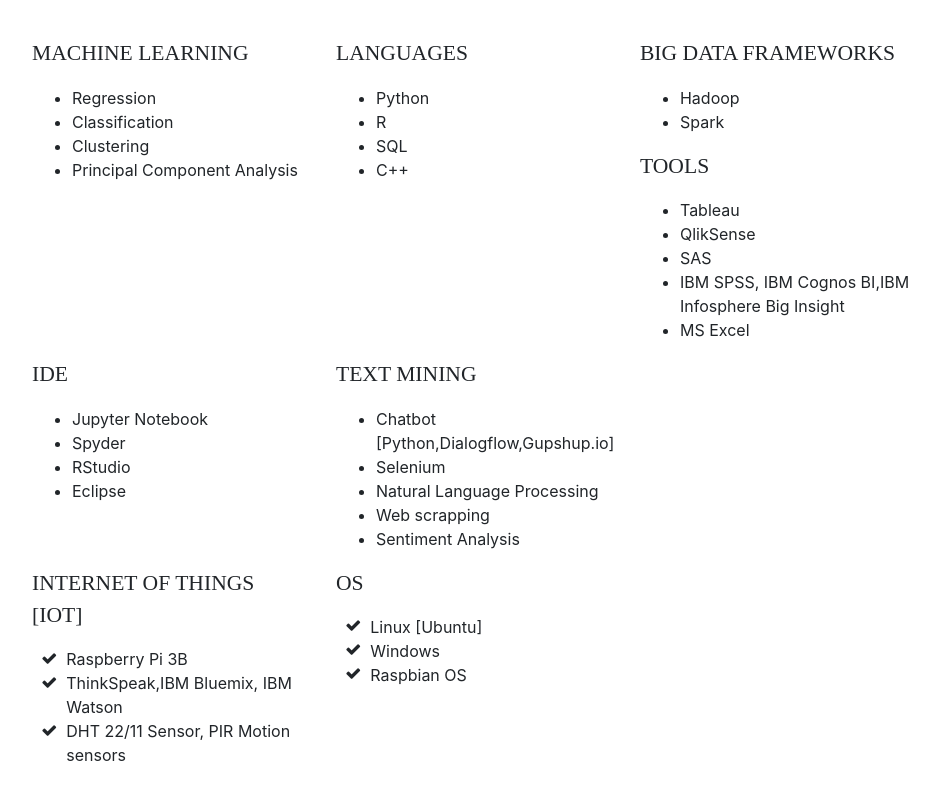
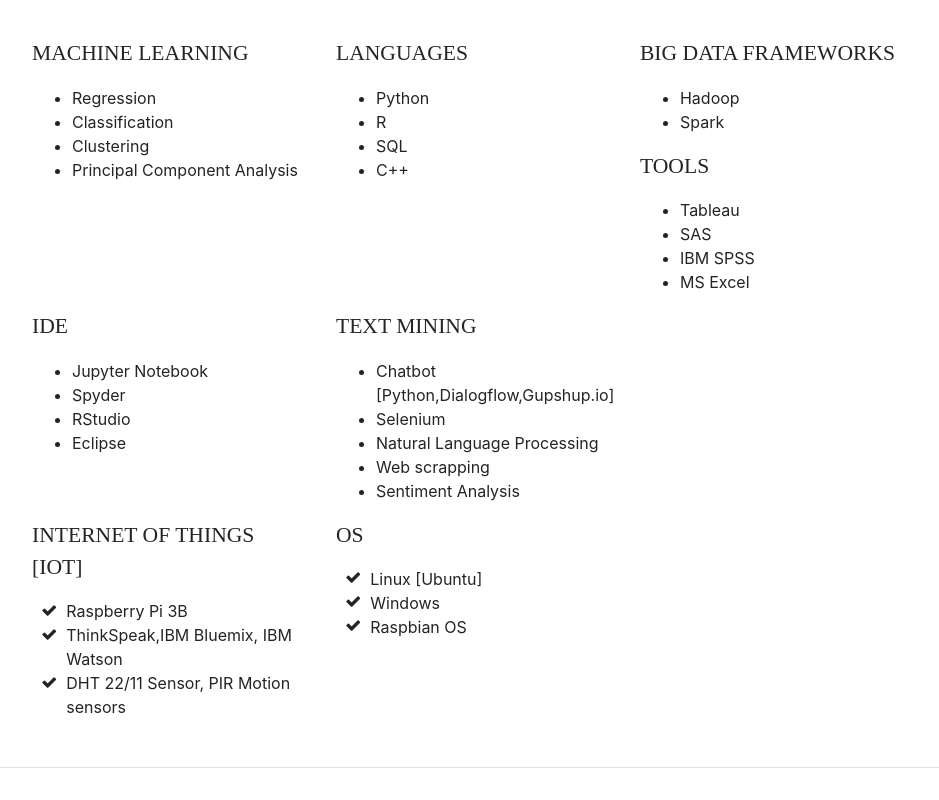
Before and after one commit to isuhas/isuhas.github.io, a website with bundled scripts: page resume/index.html in a window 1280 px wide. Shown: the part 2497-3297 px from the top of the page, without its empty margins (303-1242 px from the left). Built offline with nearby package versions, Linux system fonts and the light colour scheme; a web font is replaced by a local one.

Commit message:
Update index.html

```diff
--- a/resume/index.html
+++ b/resume/index.html
@@ -237,9 +237,9 @@
           <div class="subheading mb-3">Tools</div>
           	<ul>
                 <li>Tableau</li>
-		<li>QlikSense</li>
+		<!--<li>QlikSense</li>-->
                 <li>SAS</li>
-                <li>IBM SPSS, IBM Cognos BI,IBM Infosphere Big Insight</li>
+                <li>IBM SPSS</li>
                 <li>MS Excel</li>
         	</ul>
           </div>
```
